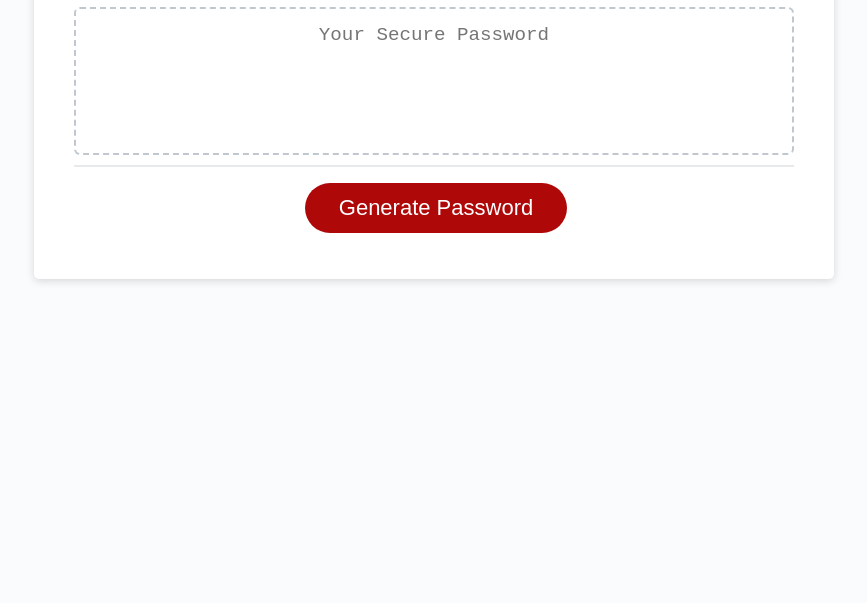
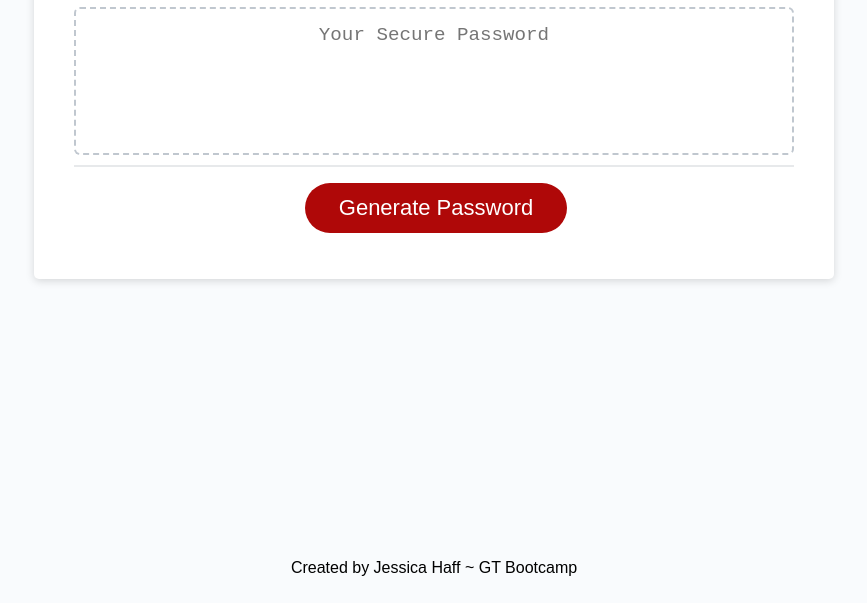
Before and after one commit to jesshaff/javascript-password-generator-3, a plain HTML site: page index.html in a window 1280 px wide. Shown: the part 241-844 px from the top of the page, without its empty margins (206-1073 px from the left). Before the commit the page ends 800 px from the top, so only its background shows below. Drawn offline with Linux system fonts and the light colour scheme.

Commit message:
added footer

```diff
--- a/Develop/style.css
+++ b/Develop/style.css
@@ -135,3 +135,8 @@ button[disabled] {
     font-size: 0.8rem;
   }
 }
+
+footer {
+  text-align: center;
+  padding-bottom: 2%;
+}
--- a/index.html
+++ b/index.html
@@ -31,4 +31,5 @@
     </div>
     <script src="Develop/script.js"></script>
   </body>
+  <footer>Created by Jessica Haff ~ GT Bootcamp</footer>
 </html>
```
